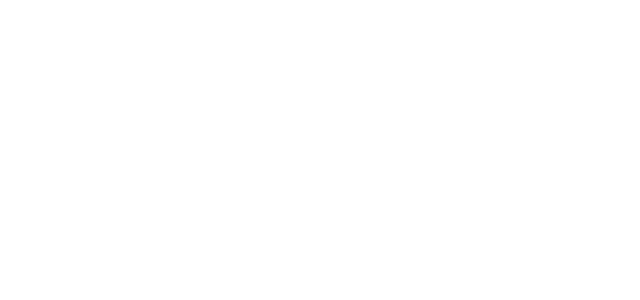
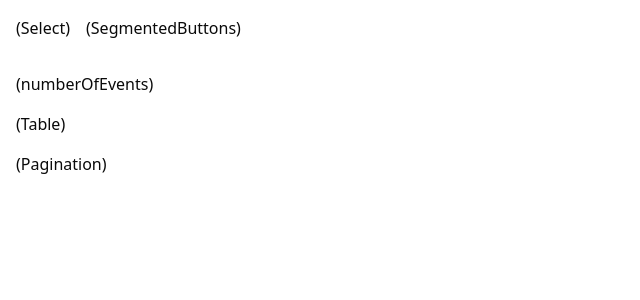
Before and after one commit to seongbin9786/simple-event-viewer, a Next.js app: page / in a window 1280 px wide. Shown: the top 300 px of the page, without its empty margins (0-640 px from the left). Built offline with nearby package versions, Linux system fonts and the light colour scheme.

Commit message:
feat: 기본 레이아웃

```diff
--- a/src/app/page.tsx
+++ b/src/app/page.tsx
@@ -1,3 +1,15 @@
-export default function Home() {
-  return <div></div>;
+"use client";
+
+export default function EventViewerPage() {
+  return (
+    <div className="mx-auto flex max-w-[1280px] flex-col p-4">
+      <div className="mb-8 flex flex-col gap-4 xl:flex-row">
+        <div>(Select)</div>
+        <div>(SegmentedButtons)</div>
+      </div>
+      <div className="mb-4">(numberOfEvents)</div>
+      <div className="mb-4">(Table)</div>
+      <div>(Pagination)</div>
+    </div>
+  );
 }
```
Also changed, not shown: 1 other file (tests, documents, lock files or other folders).
